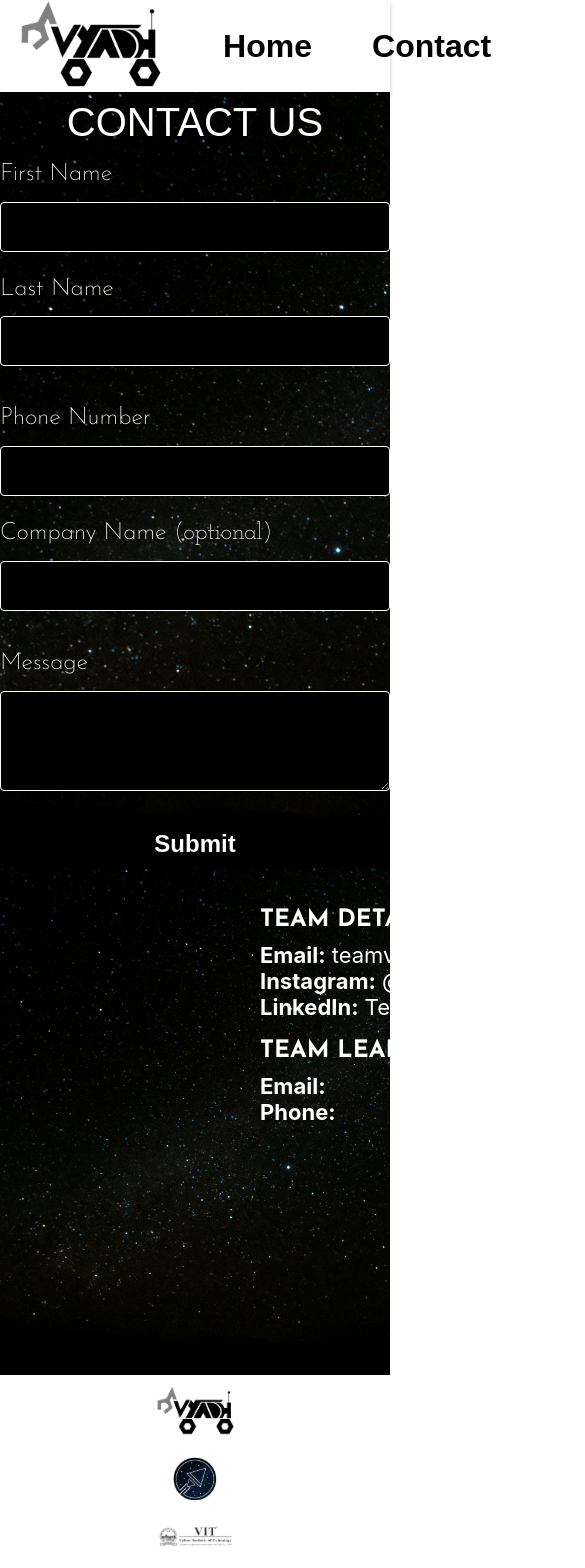
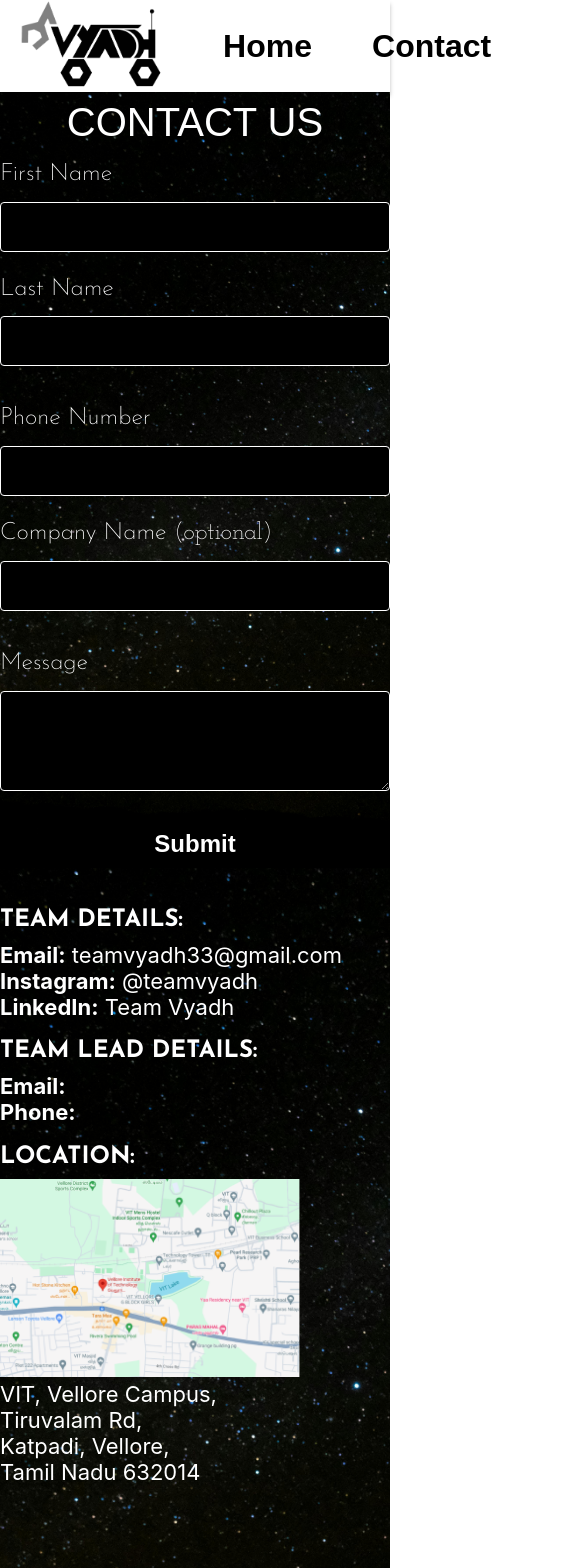
Before and after one commit to AdityaKaleeswarGK/vyadh_webdev_taask, a React (Create React App) app: page /contact in a window 390 px wide. Shown: the top 1568 px of the page, 585 px wide, since content can reach past the window. Built offline with nearby package versions, Linux system fonts and the light colour scheme; a web font is replaced by a local one.

Commit message:
Update team_detail.css

```diff
--- a/src/components/team_detail.css
+++ b/src/components/team_detail.css
@@ -35,3 +35,139 @@
     height: auto;
     margin-bottom: 10px;
   }
+@media (max-width: 1200px) {
+    .container_reg {
+      height: 250px;
+    }
+    .vyadh, .seds, .vit {
+      width: 300px;
+    }
+    .location {
+      left: 900px;
+    }
+    .noice {
+      left: 200px;
+    }
+  }
+
+  @media (max-width: 992px) {
+    .container_reg {
+      height: 210px;
+    }
+    .vyadh, .seds, .vit {
+      width: 200px;
+    }
+    .vyadh {
+      left: 50px;
+    }
+    .seds {
+      left: 35%;
+    }
+    .vit {
+      left: 65%;
+    }
+    .location {
+      left: 700px;
+    }
+    .noice {
+      left: 150px;
+    }
+  }
+
+  @media (max-width: 768px) {
+    .container_reg {
+      height: 180px;
+    }
+    .vyadh, .seds, .vit {
+      width: 150px;
+    }
+    .vyadh {
+      left: 20px;
+    }
+    .seds {
+      left: 30%;
+    }
+    .vit {
+      left: 60%;
+    }
+    .location {
+      left: 500px;
+    }
+    .noice {
+      left: 100px;
+    }
+  }
+
+  @media (max-width: 576px) {
+    .container_reg {
+      height: 150px;
+    }
+    .vyadh, .seds, .vit {
+      width: 100px;
+    }
+    .vyadh {
+      left: 10px;
+    }
+    .seds {
+      left: 25%;
+    }
+    .vit {
+      left: 55%;
+    }
+    .location {
+      left: 300px;
+    }
+    .noice {
+      left: 50px;
+    }
+  }
+
+  @media (max-width: 768px) {
+    .details {
+      display: block;
+    }
+    .location {
+      display: block;
+      position: static;
+      margin-top: 20px;
+    }
+    .noice {
+      display: block;
+      position: static;
+      margin-top: 20px;
+    }
+    .map-image {
+      width: 80%;
+      max-width: 300px;
+    }
+  }
+
+  @media (max-width: 400px) {
+    .container_reg {
+      flex-direction: column;
+      height: auto;
+    }
+    .vyadh, .seds, .vit {
+      width: 80px;
+      position: static;
+      margin: 10px auto;
+    }
+    .details {
+      display: block;
+    }
+    .location {
+      display: block;
+      position: static;
+      margin: 10px auto;
+    }
+    .noice {
+      display: block;
+      position: static;
+      margin: 10px auto;
+    }
+    .map-image {
+      width: 100%;
+      max-width: 300px;
+      margin: 0 auto;
+    }
+  }
```
